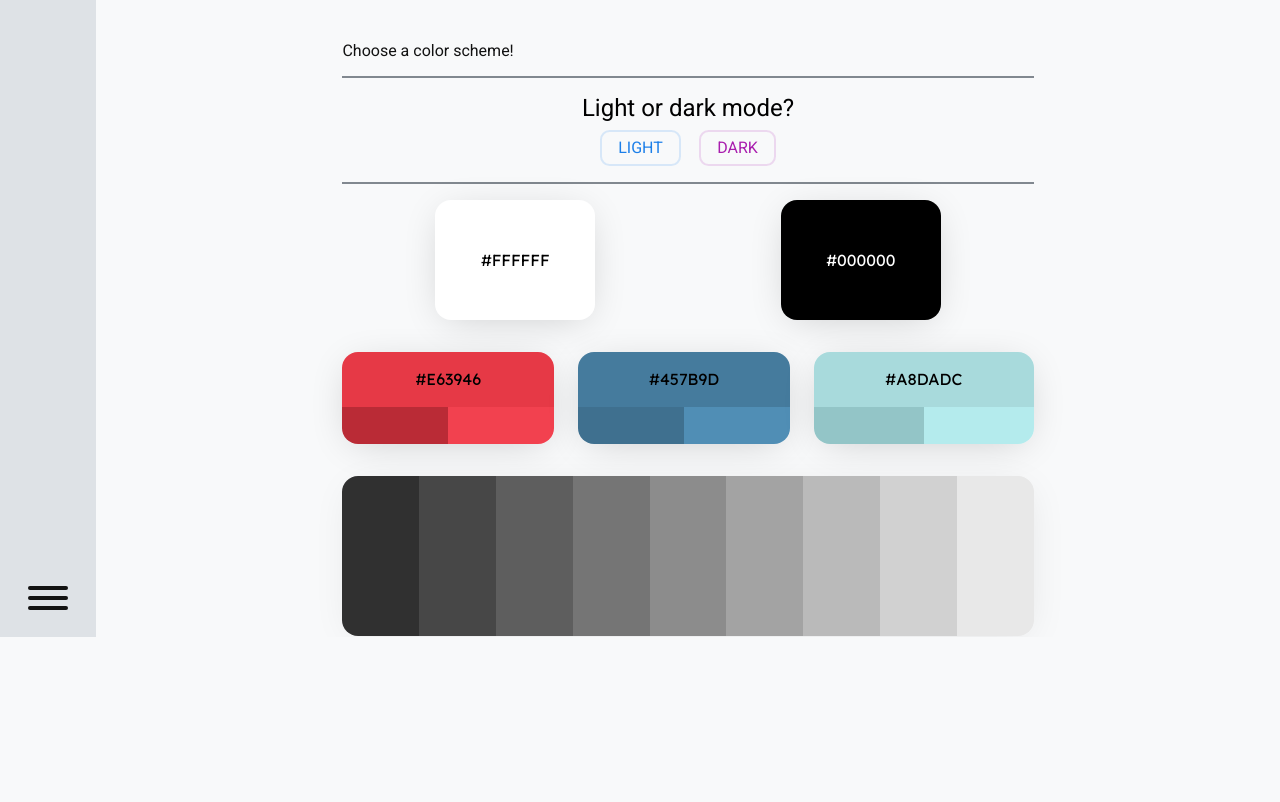
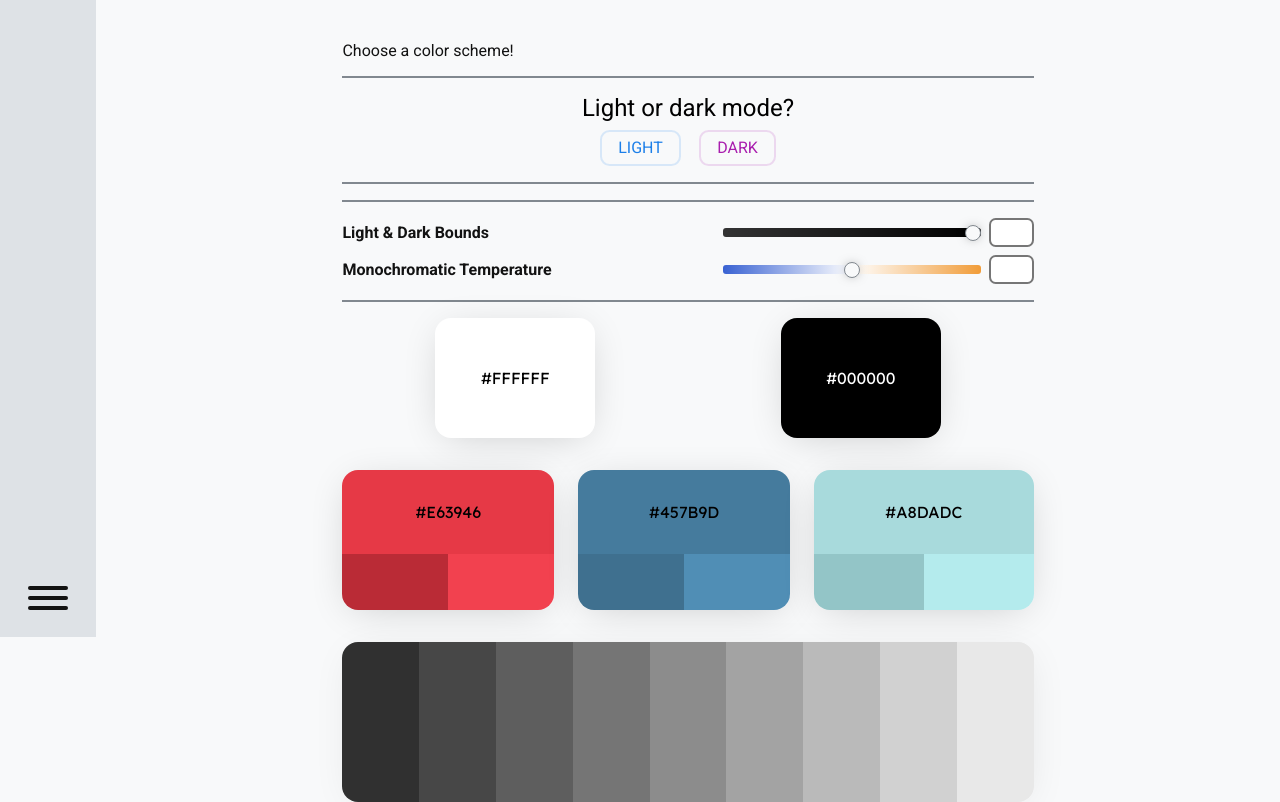
Before and after one commit to tomgxz/Kraken, a Flask app: page /home/new/1 in a window 1280 px wide. Shown: the part 163-965 px from the top of the page. Before the commit the page ends 800 px from the top, so only its background shows below. Run offline with Flask 2, Linux system fonts and the light colour scheme; a user stored in the database is signed in; some libraries are stand-ins or nearby versions.

Commit message:
Started work on color options

```diff
--- a/static/css/site-create.css
+++ b/static/css/site-create.css
@@ -1,3 +1,5 @@
+@media {
+
 .new-site-form {
     width:100%;
 }
@@ -138,7 +140,7 @@
     display: flex;
     flex-direction: column;
     width: -webkit-fill-available;
-    height: 92px;
+    height: 140px;
     align-items: center;
     justify-content: center;
     border-radius: 1em;
@@ -169,3 +171,81 @@
     width: 50%;
     height: 100%;
 }
+
+}
+
+
+.sliding-input {
+    -webkit-appearance: none;
+    height: 100%;
+    background: transparent;
+    border:none;
+}
+
+.sliding-input::-webkit-slider-thumb {
+    -webkit-appearance: none;
+    height: 16px;
+    width: 16px;
+    border-radius: 50%;
+    background: var(--colors-light);
+    margin-top: -3px;
+    box-shadow: 0px 0px 11px -3px rgb(0 0 0 / 50%);
+    cursor: pointer;
+    border: 1px solid var(--colors-grey-400);
+}
+
+.sliding-input::-webkit-slider-runnable-track {
+    width: 60%;
+    height: 9px;
+    background:var(--slider-background)
+    border-radius: 3px;
+    cursor: pointer;
+}
+
+.input-slider-option {
+    display: flex;
+    flex-direction: row;
+    align-items: center;
+    justify-content: space-between;
+}
+
+.input-slider-option .sliding-input {
+    width:40%;
+}
+
+.color-options {
+    display:flex;
+    flex-direction:column;
+}
+
+.color-options .input-slider-option:not(:last-of-type) {
+    margin-bottom:var(--margin-xs)
+}
+
+.input-slider-option #new_site_colors_light_dark_bounds_slider.sliding-input::-webkit-slider-runnable-track {
+    background:linear-gradient(to right, #333333, #000000);
+    border-radius:3px;
+}
+
+.input-slider-option #new_site_colors_monochromatic_temperature_slider.sliding-input::-webkit-slider-runnable-track {
+    background:linear-gradient(to right, #3962D2, #ffffff, #F19C38);
+    border-radius:3px;
+}
+
+.small-number-input {
+    padding: 5px;
+    width: 45px;
+}
+
+.input-slider-and-number {
+    display:flex;
+    flex-direction:row;
+    width:45%;
+    align-items: center;
+    justify-content: flex-end;
+}
+
+.input-slider-and-number .sliding-input {
+    width:-webkit-fill-available;
+    margin-right:8px;
+}
--- /dev/null
+++ b/static/js/colorConversion.js
@@ -0,0 +1,114 @@
+// Force a number between 0 and 1
+function clamp01(val) {
+    return Math.min(1, Math.max(0, val));
+}
+
+// Force a hex value to have 2 characters
+function pad2(c) { return c.length == 1 ? '0' + c : '' + c }
+
+// Assumes: r, g, and b are contained in [0, 255]
+// Returns: { h, s, l } in [0,1]
+function rgbToHsl(r, g, b){
+    r /= 255, g /= 255, b /= 255;
+    var max = Math.max(r, g, b), min = Math.min(r, g, b);
+    var h, s, l = (max + min) / 2;
+
+    if(max == min){
+        h = s = 0; // achromatic
+    }else{
+        var d = max - min;
+        s = l > 0.5 ? d / (2 - max - min) : d / (max + min);
+        switch(max){
+            case r: h = (g - b) / d + (g < b ? 6 : 0); break;
+            case g: h = (b - r) / d + 2; break;
+            case b: h = (r - g) / d + 4; break;
+        }
+        h /= 6;
+    }
+
+    return { h: Math.round(h*360), s: Math.round(s*100), l: Math.round(l*100) };
+}
+
+// Assumes: h is contained in [0, 360] and s and l are contained in [0, 100]
+// Returns: { r, g, b } in the set [0, 255]
+function hslToRgb(h, s, l) {
+
+    var r, g, b;
+
+    function hue2rgb(p, q, t) {
+        if(t < 0) t += 1;
+        if(t > 1) t -= 1;
+        if(t < 1/6) return p + (q - p) * 6 * t;
+        if(t < 1/2) return q;
+        if(t < 2/3) return p + (q - p) * (2/3 - t) * 6;
+        return p;
+    }
+
+    if(s === 0) { r = g = b = l }
+    else {
+        var q = l < 0.5 ? l * (1 + s) : l + s - l * s;
+        var p = 2 * l - q;
+        r = hue2rgb(p, q, h + 1/3);
+        g = hue2rgb(p, q, h);
+        b = hue2rgb(p, q, h - 1/3);
+    }
+
+    return { r: (r/100)*255, g: (g/100)*255, b: (b/100)*255 };
+}
+
+// Assumes r, g, and b are contained in the set [0, 255]
+// Returns a 3 or 6 character hex
+function rgbToHex(r, g, b) {
+    var hex = [ pad2(Math.round(r).toString(16)),pad2(Math.round(g).toString(16)),pad2(Math.round(b).toString(16)) ];
+    return hex.join("");
+}
+
+// Assumes hex is a string of six alphanumeric characters. It can have a hashtag at the start as well
+// Returns: { r, g, b } in the set [0, 255]
+function hexToRgb(hex) {
+    if (hex[0]=="#") { hex=hex.slice(1) }
+    const r = parseInt(hex.slice(0, 2), 16);
+    const g = parseInt(hex.slice(2, 4), 16);
+    const b = parseInt(hex.slice(4, 6), 16);
+    return { r: r, g: g, b: b };
+}
+
+// Assumes color is in a { h, s, l } format. Amount is a percentage for how much you decrease it from it's current value
+function desaturate(color, amount) {
+    amount = (amount === 0) ? 0 : (amount || 10);
+    color.s -= ((amount)/100)*color.s;
+    return color
+}
+
+// Assumes color is in a { h, s, l } format. Amount is a percentage for how much you increase it from it's current value
+function saturate(color, amount) {
+    amount = (amount === 0) ? 0 : (amount || 10);
+    color.s += (amount/100)*(100-color.s);
+    return color
+}
+
+// Assumes color is in a { h, s, l } format.
+function greyscale(color) { return desaturate(color,100) }
+
+// Assumes color is in a { h, s, l } format. Amount is a percentage for how much you increase it from it's current value
+function lighten(color, amount) {
+    amount = (amount === 0) ? 0 : (amount || 10);
+    color.l += (amount/100)*(100-color.l);
+    return color;
+}
+
+// Assumes color is in a { h, s, l } format. Amount is a percentage for how much you decrease it from it's current value
+function darken(color, amount) {
+    amount = (amount === 0) ? 0 : (amount || 10);
+    color.l -= ((amount)/100)*color.l;
+    return color
+}
+
+// r, g, and b are contained in [0, 255], amount is a percentage for how much you decrease it from it's current value
+function brighten(r,g,b, amount) {
+    amount = (amount === 0) ? 0 : (amount || 10);
+    r = Math.max(0, Math.min(255, r - Math.round(255 * - (amount / 100))));
+    g = Math.max(0, Math.min(255, g - Math.round(255 * - (amount / 100))));
+    b = Math.max(0, Math.min(255, b - Math.round(255 * - (amount / 100))));
+    return { r: r, g: g, b: b }
+}
--- a/static/js/site-create-options-1.js
+++ b/static/js/site-create-options-1.js
@@ -1,14 +1,14 @@
 function toggleOptions() {
-  lightOptions.classList.add("visibly-hidden");darkOptions.classList.add("visibly-hidden");
-  if (lightModeSelected) { lightOptions.classList.remove("visibly-hidden") }
-  else { darkOptions.classList.remove("visibly-hidden") }
+    return
+    lightOptions.classList.add("visibly-hidden");darkOptions.classList.add("visibly-hidden");
+    if (lightModeSelected) { lightOptions.classList.remove("visibly-hidden") }
+    else { darkOptions.classList.remove("visibly-hidden") }
 }
 
 function setColor(k,v) { colors[k]=v }
 
 function setDarkMode() { setColor["default-background", colors["dark"]]; setColor["default-text", colors["light"]] }
 function setLightMode() { setColor["default-background", colors["light"]]; setColor["default-text", colors["dark"]] }
-
 
 var btnLight=document.getElementById("new_site_lightModeToggle");
 var btnDark=document.getElementById("new_site_darkModeToggle");
@@ -34,15 +34,62 @@ var darkOptions=document.querySelector(".new-site-form.two .dark-color-options")
 // the light and dark colors can be changed, but must be kept within bounds (eg #303030 and # f0f0f0) which havent been set
 // the darkest and lightest greys cannot go darker or lighter than these colors
 
-var defaultColors = { "light":"#ffffff", "dark":"#000000", "primary":"#e63946", "secondary":"#457b9d", "accent":"#a8dadc",
-"default-background":"#", "default-text":"#", "grey-100":"#303030", "grey-200":"#474747", "grey-300":"#5e5e5e", "grey-400":"#757575",
+function updateLightDarkVariables() {
+    var val = 100-lightDarkBoundsSlider.value;
+
+    var newColor = darken({h:0,s:0,l:100},val/12);
+    newColor = hslToRgb(newColor.h,newColor.s,newColor.l);
+    newColor = rgbToHex(newColor.r,newColor.b,newColor.g);
+    setColor("light","#"+newColor);
+
+    var newColor = lighten({h:0,s:0,l:0},val/8);
+    newColor = hslToRgb(newColor.h,newColor.s,newColor.l);
+    newColor = rgbToHex(newColor.r,newColor.b,newColor.g);
+    setColor("dark","#"+newColor);
+}
+
+function updateLightDarkDisplay() {
+    colorDisplay["light"][0].style.backgroundColor=colors["light"]
+    colorDisplay["light"][1].innerHTML=colors["light"]
+    colorDisplay["dark"][0].style.backgroundColor=colors["dark"]
+    colorDisplay["dark"][1].innerHTML=colors["dark"]
+}
+
+function updateDisplays() {
+    updateLightDarkDisplay()
+}
+
+var options = ["light","dark","primary","primary-dark","primary-light","secondary","secondary-dark","secondary-light","accent","accent-dark",
+"accent-light","grey-100","grey-200","grey-300","grey-400","grey-500","grey-600","grey-700","grey-800","grey-900"]
+var defaultColors = { "light":"#ffffff", "dark":"#000000", "primary":"#e63946", "primary-dark":"", "primary-light":"", "secondary":"#457b9d",
+"secondary-dark":"","secondary-light":"", "accent":"#a8dadc","accent-dark":"","accent-light":"","grey-100":"#303030", "grey-200":"#474747", "grey-300":"#5e5e5e", "grey-400":"#757575",
 "grey-500":"#8c8c8c", "grey-600":"#a3a3a3", "grey-700":"#bababa", "grey-800":"#d1d1d1", "grey-900":"#e8e8e8" }
+var colors = { "light":"#ffffff", "dark":"#000000", "primary":"#e63946", "primary-dark":"", "primary-light":"", "secondary":"#457b9d",
+"secondary-dark":"","secondary-light":"", "accent":"#a8dadc","accent-dark":"","accent-light":"","grey-100":"#303030", "grey-200":"#474747", "grey-300":"#5e5e5e", "grey-400":"#757575",
+"grey-500":"#8c8c8c", "grey-600":"#a3a3a3", "grey-700":"#bababa", "grey-800":"#d1d1d1", "grey-900":"#e8e8e8" }
+var colorDisplay = {
+    "light":[document.querySelector(".new-site-form.two .color-display-container .light-dark-display .light-color"),document.querySelector(".new-site-form.two .color-display-container .light-dark-display .light-color .color-code")],
+    "dark":[document.querySelector(".new-site-form.two .color-display-container .light-dark-display .dark-color"),document.querySelector(".new-site-form.two .color-display-container .light-dark-display .dark-color .color-code")],
+    "primary":[document.querySelector(".new-site-form.two .color-display-container .main-color-display .primary-color .color-triple-card-main"),document.querySelector(".new-site-form.two .color-display-container .main-color-display .primary-color .color-triple-card-main .color-code")],
+    "primary-dark":[document.querySelector(".new-site-form.two .color-display-container .main-color-display .primary-color .color-triple-card-sub.one")],
+    "primary-light":[document.querySelector(".new-site-form.two .color-display-container .main-color-display .primary-color .color-triple-card-sub.two")],
+    "secondary":[document.querySelector(".new-site-form.two .color-display-container .main-color-display .secondary-color .color-triple-card-main"),document.querySelector(".new-site-form.two .color-display-container .main-color-display .secondary-color .color-triple-card-main .color-code")],
+    "secondary-dark":[document.querySelector(".new-site-form.two .color-display-container .main-color-display .secondary-color .color-triple-card-sub.one")],
+    "secondary-light":[document.querySelector(".new-site-form.two .color-display-container .main-color-display .secondary-color .color-triple-card-sub.two")],
+    "accent":[document.querySelector(".new-site-form.two .color-display-container .main-color-display .accent-color .color-triple-card-main"),document.querySelector(".new-site-form.two .color-display-container .main-color-display .accent-color .color-triple-card-main .color-code")],
+    "accent-dark":[document.querySelector(".new-site-form.two .color-display-container .main-color-display .accent-color .color-triple-card-sub.one")],
+    "accent-light":[document.querySelector(".new-site-form.two .color-display-container .main-color-display .accent-color .color-triple-card-sub.two")],
+    "grey-100":[document.querySelector(".new-site-form.two .color-display-container .grey-display .color-column.g100"),document.querySelector(".new-site-form.two .color-display-container .grey-display .color-column.g100 .color-code")],
+    "grey-200":[document.querySelector(".new-site-form.two .color-display-container .grey-display .color-column.g200"),document.querySelector(".new-site-form.two .color-display-container .grey-display .color-column.g200 .color-code")],
+    "grey-300":[document.querySelector(".new-site-form.two .color-display-container .grey-display .color-column.g300"),document.querySelector(".new-site-form.two .color-display-container .grey-display .color-column.g300 .color-code")],
+    "grey-400":[document.querySelector(".new-site-form.two .color-display-container .grey-display .color-column.g400"),document.querySelector(".new-site-form.two .color-display-container .grey-display .color-column.g400 .color-code")],
+    "grey-500":[document.querySelector(".new-site-form.two .color-display-container .grey-display .color-column.g500"),document.querySelector(".new-site-form.two .color-display-container .grey-display .color-column.g500 .color-code")],
+    "grey-600":[document.querySelector(".new-site-form.two .color-display-container .grey-display .color-column.g600"),document.querySelector(".new-site-form.two .color-display-container .grey-display .color-column.g600 .color-code")],
+    "grey-700":[document.querySelector(".new-site-form.two .color-display-container .grey-display .color-column.g700"),document.querySelector(".new-site-form.two .color-display-container .grey-display .color-column.g700 .color-code")],
+    "grey-800":[document.querySelector(".new-site-form.two .color-display-container .grey-display .color-column.g800"),document.querySelector(".new-site-form.two .color-display-container .grey-display .color-column.g800 .color-code")],
+    "grey-900":[document.querySelector(".new-site-form.two .color-display-container .grey-display .color-column.g900"),document.querySelector(".new-site-form.two .color-display-container .grey-display .color-column.g900 .color-code")],
+}
 
-var defaultColors = { "light":"#ffffff", "dark":"#000000", "primary":"#e63946", "secondary":"#457b9d", "accent":"#a8dadc",
-"default-background":"#", "default-text":"#", "grey-100":"#303030", "grey-200":"#474747", "grey-300":"#5e5e5e", "grey-400":"#757575",
-"grey-500":"#8c8c8c", "grey-600":"#a3a3a3", "grey-700":"#bababa", "grey-800":"#d1d1d1", "grey-900":"#e8e8e8" }
+var lightDarkBoundsSlider = document.getElementById("new_site_colors_light_dark_bounds_slider");
 
-btnLight.addEventListener("click",()=>{ lightModeSelected=true;toggleOptions() })
-btnDark.addEventListener("click",()=>{ lightModeSelected=false;toggleOptions() })
-
-toggleOptions()
+lightDarkBoundsSlider.addEventListener("mouseup",()=>{updateLightDarkVariables();updateDisplays()})
--- a/templates/site-create-options-1.html
+++ b/templates/site-create-options-1.html
@@ -26,7 +26,6 @@
 
         <div class="horizontal-separator one m-s-v"></div>
         <!--
-        <span class="text large danger">There is but the illusion of choice here. All options lead to the same color. (I'm too lazy to build this)</span>
 
         <div class="light-color-options">
             <div class="color-option"></div>
@@ -34,18 +33,29 @@
 
         <div class="dark-color-options">
             <div class="color-option"></div>
-        </div>
+        </div>-->
 
         <div class="horizontal-separator two m-s-v"></div>
 
         <div class="color-options">
-            <div class="light-dark-options"></div>
-            <div class="main-color-options"></div>
-            <div class="grey-options"></div>
+            <div class="input-slider-option one">
+                <span class="text dark bold">Light & Dark Bounds</span>
+                <div class="input-slider-and-number">
+                    <input class="input sliding-input" type="range" min="0" max="100" value="100" name="new_site_colors_light_dark_bounds" id="new_site_colors_light_dark_bounds_slider">
+                    <input class="input small-number-input" type="text" pattern="[-+]?d*" min="-100" max="100" id="new_site_colors_light_dark_bounds_number">
+                </div>
+            </div>
+            <div class="input-slider-option two">
+                <span class="text dark bold">Monochromatic Temperature</span>
+                <div class="input-slider-and-number">
+                    <input class="input sliding-input" type="range" min="-100" max="100" value="0" name="new_site_colors_monochromatic_tint" id="new_site_colors_monochromatic_temperature_slider">
+                    <input class="input small-number-input" type="text" pattern="[-+]?d*" min="-100" max="100" id="new_site_colors_monochromatic_temperature_number">
+                </div>
+            </div>
         </div>
 
         <div class="horizontal-separator three m-s-v"></div>
-        -->
+
         <div class="color-display-container">
 
             <div class="color-display light-dark-display">
@@ -58,22 +68,22 @@
                 <div class="color-triple-card primary-color">
                     <div class="color-triple-card-main" style="background-color:#e63946;color:#000000"><span class="color-code text uppercase center">#e63946</span></div>
                     <div class="color-triple-card-sub-container">
-                        <div class="color-triple-card-sub" style="background-color:#ba2b36;color:#000000"></div>
-                        <div class="color-triple-card-sub" style="background-color:#f2414f;color:#000000"></div>
+                        <div class="color-triple-card-sub one" style="background-color:#ba2b36;color:#000000"></div>
+                        <div class="color-triple-card-sub two" style="background-color:#f2414f;color:#000000"></div>
                     </div>
                 </div>
                 <div class="color-triple-card secondary-color">
                     <div class="color-triple-card-main" style="background-color:#457b9d;color:#000000"><span class="color-code text uppercase center">#457b9d</span></div>
                     <div class="color-triple-card-sub-container">
-                        <div class="color-triple-card-sub" style="background-color:#3f708f;color:#000000"></div>
-                        <div class="color-triple-card-sub" style="background-color:#508eb5;color:#000000"></div>
+                        <div class="color-triple-card-sub one" style="background-color:#3f708f;color:#000000"></div>
+                        <div class="color-triple-card-sub two" style="background-color:#508eb5;color:#000000"></div>
                     </div>
                 </div>
                 <div class="color-triple-card accent-color">
                     <div class="color-triple-card-main" style="background-color:#a8dadc;color:#000000"><span class="color-code text uppercase center">#a8dadc</span></div>
                     <div class="color-triple-card-sub-container">
-                        <div class="color-triple-card-sub" style="background-color:#93c5c7;color:#000000"></div>
-                        <div class="color-triple-card-sub" style="background-color:#b4ebed;color:#000000"></div>
+                        <div class="color-triple-card-sub one" style="background-color:#93c5c7;color:#000000"></div>
+                        <div class="color-triple-card-sub two" style="background-color:#b4ebed;color:#000000"></div>
                     </div>
                 </div>
 
@@ -82,15 +92,15 @@
             <div class="color-display grey-display">
                 <div class="color-columns grey-colors expanding-columns-container">
 
-                    <div class="color-column expanding-column" style="background-color:#303030;color:#ffffff"><span class="color-code expanding-text text uppercase center">#303030</span></div>
-                    <div class="color-column expanding-column" style="background-color:#474747;color:#ffffff"><span class="color-code expanding-text text uppercase center">#474747</span></div>
-                    <div class="color-column expanding-column" style="background-color:#5e5e5e;color:#ffffff"><span class="color-code expanding-text text uppercase center">#5e5e5e</span></div>
-                    <div class="color-column expanding-column" style="background-color:#757575;color:#ffffff"><span class="color-code expanding-text text uppercase center">#757575</span></div>
-                    <div class="color-column expanding-column" style="background-color:#8c8c8c;color:#000000"><span class="color-code expanding-text text uppercase center">#8c8c8c</span></div>
-                    <div class="color-column expanding-column" style="background-color:#a3a3a3;color:#000000"><span class="color-code expanding-text text uppercase center">#a3a3a3</span></div>
-                    <div class="color-column expanding-column" style="background-color:#bababa;color:#000000"><span class="color-code expanding-text text uppercase center">#bababa</span></div>
-                    <div class="color-column expanding-column" style="background-color:#d1d1d1;color:#000000"><span class="color-code expanding-text text uppercase center">#d1d1d1</span></div>
-                    <div class="color-column expanding-column" style="background-color:#e8e8e8;color:#000000"><span class="color-code expanding-text text uppercase center">#e8e8e8</span></div>
+                    <div class="color-column expanding-column g900" style="background-color:#303030;color:#ffffff"><span class="color-code expanding-text text uppercase center">#303030</span></div>
+                    <div class="color-column expanding-column g800" style="background-color:#474747;color:#ffffff"><span class="color-code expanding-text text uppercase center">#474747</span></div>
+                    <div class="color-column expanding-column g700" style="background-color:#5e5e5e;color:#ffffff"><span class="color-code expanding-text text uppercase center">#5e5e5e</span></div>
+                    <div class="color-column expanding-column g600" style="background-color:#757575;color:#ffffff"><span class="color-code expanding-text text uppercase center">#757575</span></div>
+                    <div class="color-column expanding-column g500" style="background-color:#8c8c8c;color:#000000"><span class="color-code expanding-text text uppercase center">#8c8c8c</span></div>
+                    <div class="color-column expanding-column g400" style="background-color:#a3a3a3;color:#000000"><span class="color-code expanding-text text uppercase center">#a3a3a3</span></div>
+                    <div class="color-column expanding-column g300" style="background-color:#bababa;color:#000000"><span class="color-code expanding-text text uppercase center">#bababa</span></div>
+                    <div class="color-column expanding-column g200" style="background-color:#d1d1d1;color:#000000"><span class="color-code expanding-text text uppercase center">#d1d1d1</span></div>
+                    <div class="color-column expanding-column g100" style="background-color:#e8e8e8;color:#000000"><span class="color-code expanding-text text uppercase center">#e8e8e8</span></div>
 
                 </div>
             </div>
@@ -99,8 +109,11 @@
 
 
 
+
+
     </form>
 
     <script src="{{url_for('static', filename='js/site-create-options-1.js')}}"></script>
+    <script src="{{url_for('static', filename='js/colorConversion.js')}}"></script>
 
 {% endblock %}
```
